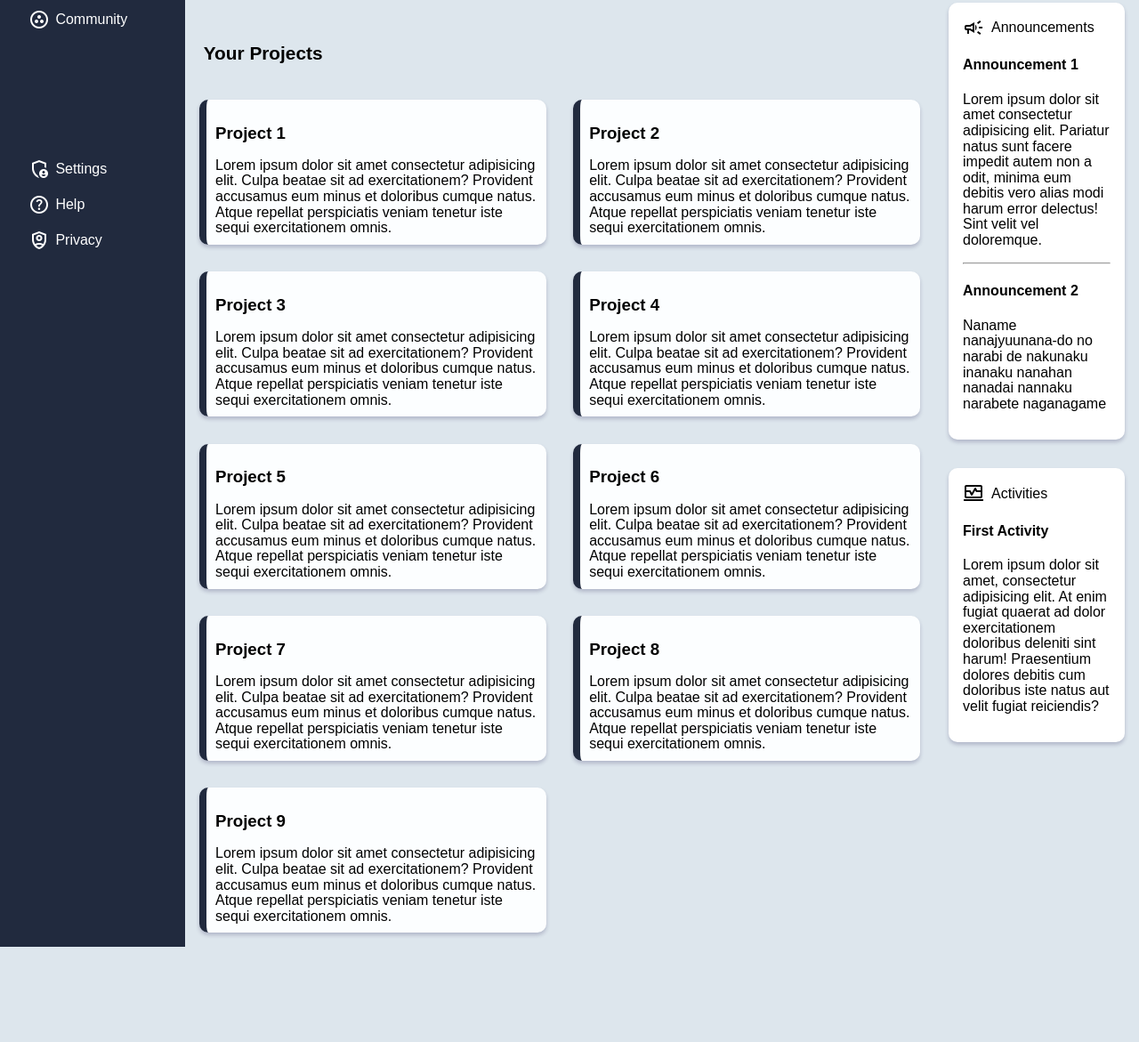
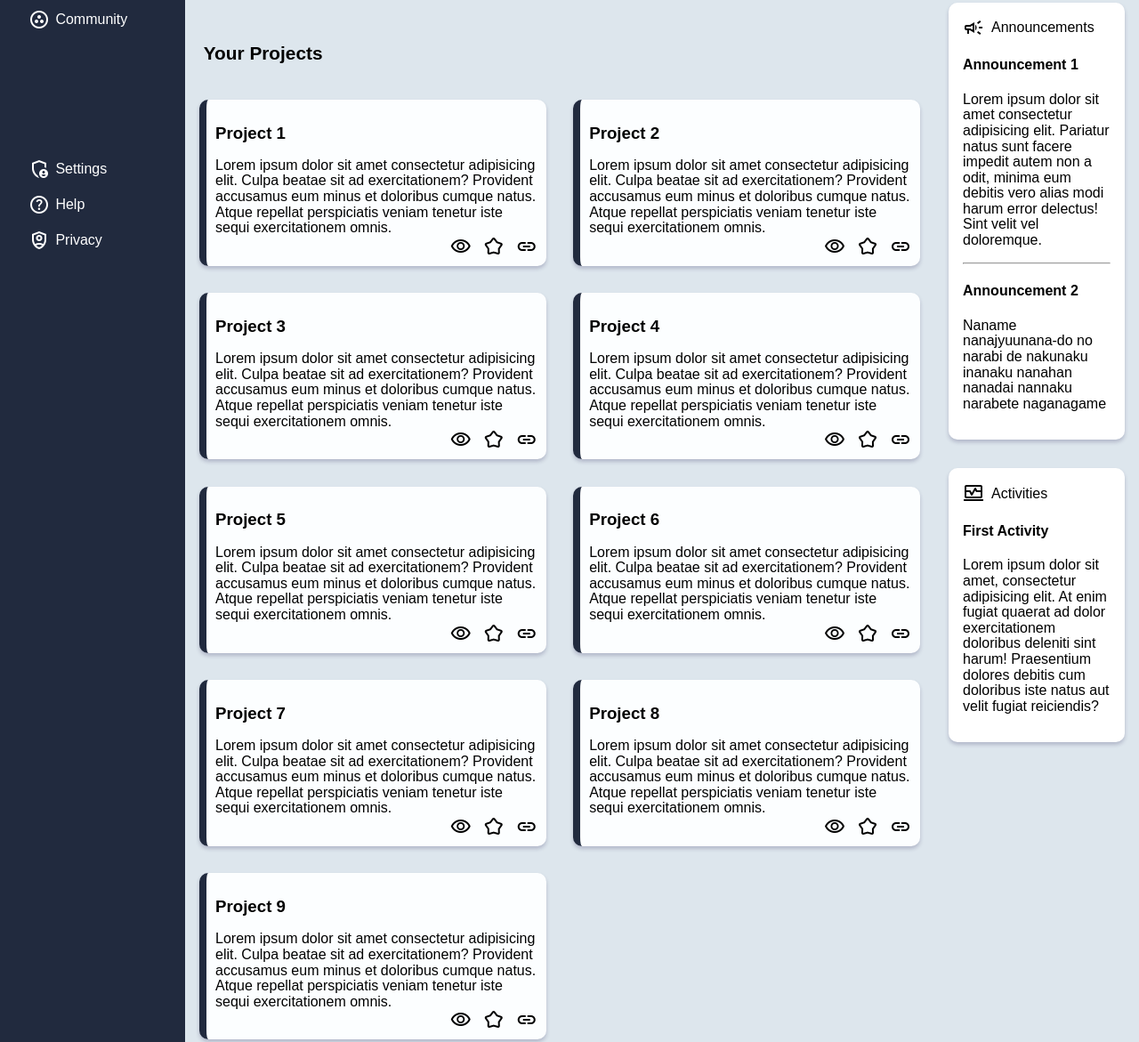
Before and after one commit to VishnuKun/admin-dashboard, a plain HTML site: page index.html in a window 1280 px wide. Shown: the part 265-1436 px from the top of the page at 89% size. Before the commit the page ends 1329 px from the top, so only its background shows below. Drawn offline with nearby package versions, Linux system fonts and the light colour scheme.

Commit message:
Added project icons and hover effects

```diff
--- a/css/style.css
+++ b/css/style.css
@@ -158,11 +158,22 @@ div.sticky-container>* {
     padding: 1rem;
 }
 
-.projects div {
+.projects > div {
     border-radius: 10px;
     border-left: 8px solid #212A3E;
     background-color: var(--projects-background-color);
     padding: 10px;
+}
+
+.projects-icons {
+    display: flex;
+    flex-direction: row;
+    justify-content: end;
+    gap: 13px;
+}
+
+.projects-icons .material-symbols-outlined:hover {
+    color: rgb(65, 173, 255);
 }
 
 .your-projects {
--- a/index.html
+++ b/index.html
@@ -82,8 +82,8 @@
                 <div class="community"><span class="material-symbols-outlined">
                         communities
                     </span>Community</div>
-                    <div class="space">
-                    </div>
+                <div class="space">
+                </div>
                 <div class="settings"><span class="material-symbols-outlined">
                         admin_panel_settings
                     </span>Settings</div>
@@ -105,6 +105,18 @@
                     <span>Lorem ipsum dolor sit amet consectetur adipisicing elit. Culpa beatae sit ad exercitationem?
                         Provident accusamus eum minus et doloribus cumque natus. Atque repellat perspiciatis veniam
                         tenetur iste sequi exercitationem omnis.</span>
+                    <div class="projects-icons">
+                        <span class="material-symbols-outlined" title="Visible">
+                            visibility
+                        </span>
+                        <span class="material-symbols-outlined" title="Star">
+                            kid_star
+                        </span>
+                        <span class="material-symbols-outlined" title="link">
+                            link
+                        </span>
+                    </div>
+
                 </div>
                 <div class="project2">
                     <h3>Project 2</h3>
@@ -112,6 +124,17 @@
                         Provident accusamus eum minus et doloribus cumque natus. Atque repellat perspiciatis veniam
                         tenetur
                         iste sequi exercitationem omnis.</span>
+                    <div class="projects-icons">
+                        <span class="material-symbols-outlined" title="Visible">
+                            visibility
+                        </span>
+                        <span class="material-symbols-outlined" title="Star">
+                            kid_star
+                        </span>
+                        <span class="material-symbols-outlined" title="link">
+                            link
+                        </span>
+                    </div>
                 </div>
                 <div class="project3">
                     <h3>Project 3</h3>
@@ -119,6 +142,17 @@
                         Provident accusamus eum minus et doloribus cumque natus. Atque repellat perspiciatis veniam
                         tenetur
                         iste sequi exercitationem omnis.</span>
+                    <div class="projects-icons">
+                        <span class="material-symbols-outlined" title="Visible">
+                            visibility
+                        </span>
+                        <span class="material-symbols-outlined" title="Star">
+                            kid_star
+                        </span>
+                        <span class="material-symbols-outlined" title="link">
+                            link
+                        </span>
+                    </div>
                 </div>
                 <div class="project4">
                     <h3>Project 4</h3>
@@ -126,6 +160,17 @@
                         Provident accusamus eum minus et doloribus cumque natus. Atque repellat perspiciatis veniam
                         tenetur
                         iste sequi exercitationem omnis.</span>
+                    <div class="projects-icons">
+                        <span class="material-symbols-outlined" title="Visible">
+                            visibility
+                        </span>
+                        <span class="material-symbols-outlined" title="Star">
+                            kid_star
+                        </span>
+                        <span class="material-symbols-outlined" title="link">
+                            link
+                        </span>
+                    </div>
                 </div>
                 <div class="project5">
                     <h3>Project 5</h3>
@@ -133,6 +178,17 @@
                         Provident accusamus eum minus et doloribus cumque natus. Atque repellat perspiciatis veniam
                         tenetur
                         iste sequi exercitationem omnis.</span>
+                    <div class="projects-icons">
+                        <span class="material-symbols-outlined" title="Visible">
+                            visibility
+                        </span>
+                        <span class="material-symbols-outlined" title="Star">
+                            kid_star
+                        </span>
+                        <span class="material-symbols-outlined" title="link">
+                            link
+                        </span>
+                    </div>
                 </div>
                 <div class="project6">
                     <h3>Project 6</h3>
@@ -140,6 +196,17 @@
                         Provident accusamus eum minus et doloribus cumque natus. Atque repellat perspiciatis veniam
                         tenetur
                         iste sequi exercitationem omnis.</span>
+                    <div class="projects-icons">
+                        <span class="material-symbols-outlined" title="Visible">
+                            visibility
+                        </span>
+                        <span class="material-symbols-outlined" title="Star">
+                            kid_star
+                        </span>
+                        <span class="material-symbols-outlined" title="link">
+                            link
+                        </span>
+                    </div>
                 </div>
                 <div class="project7">
                     <h3>Project 7</h3>
@@ -147,6 +214,17 @@
                         Provident accusamus eum minus et doloribus cumque natus. Atque repellat perspiciatis veniam
                         tenetur
                         iste sequi exercitationem omnis.</span>
+                    <div class="projects-icons">
+                        <span class="material-symbols-outlined" title="Visible">
+                            visibility
+                        </span>
+                        <span class="material-symbols-outlined" title="Star">
+                            kid_star
+                        </span>
+                        <span class="material-symbols-outlined" title="link">
+                            link
+                        </span>
+                    </div>
                 </div>
                 <div class="project8">
                     <h3>Project 8</h3>
@@ -154,6 +232,17 @@
                         Provident accusamus eum minus et doloribus cumque natus. Atque repellat perspiciatis veniam
                         tenetur
                         iste sequi exercitationem omnis.</span>
+                    <div class="projects-icons">
+                        <span class="material-symbols-outlined" title="Visible">
+                            visibility
+                        </span>
+                        <span class="material-symbols-outlined" title="Star">
+                            kid_star
+                        </span>
+                        <span class="material-symbols-outlined" title="Link">
+                            link
+                        </span>
+                    </div>
                 </div>
                 <div class="project9">
                     <h3>Project 9</h3>
@@ -161,6 +250,17 @@
                         Provident accusamus eum minus et doloribus cumque natus. Atque repellat perspiciatis veniam
                         tenetur
                         iste sequi exercitationem omnis.</span>
+                    <div class="projects-icons">
+                        <span class="material-symbols-outlined" title="Visible">
+                            visibility
+                        </span>
+                        <span class="material-symbols-outlined" title="Star">
+                            kid_star
+                        </span>
+                        <span class="material-symbols-outlined" title="link">
+                            link
+                        </span>
+                    </div>
                 </div>
             </div>
         </div>
```
Also changed, not shown: assets/images/visibility_FILL0_wght400_GRAD0_opsz24.svg (added).
